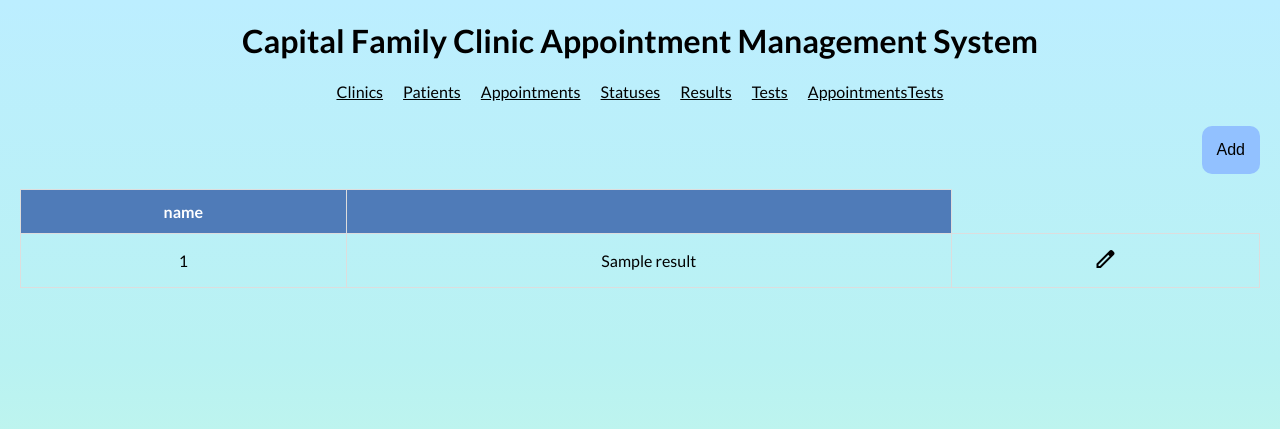
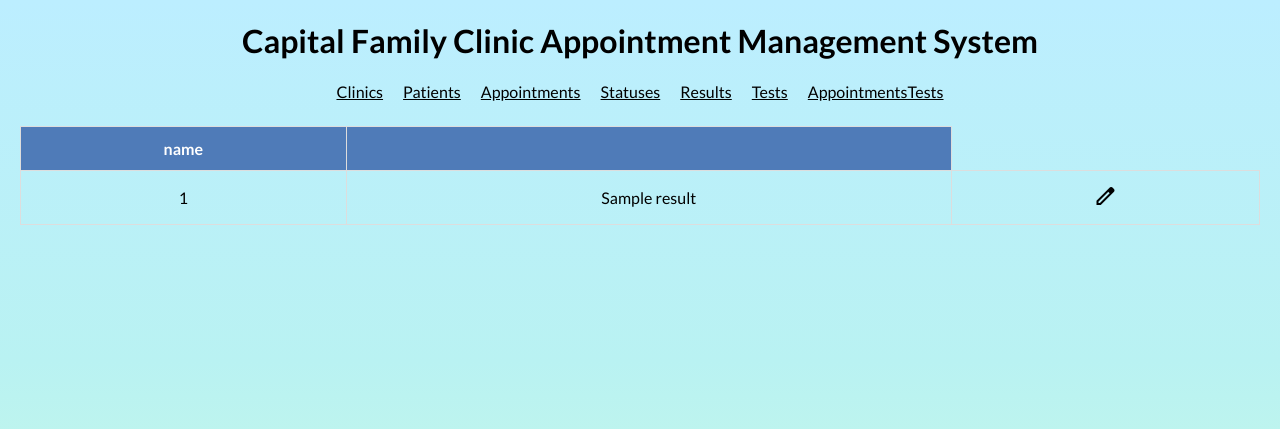
Before and after one commit to JDurham95/Clinic_appointment_management_system, a Flask app: template templates/results.j2 in a window 1280 px wide. Shown: the top 429 px of the page. Run offline with Flask 3, Linux system fonts and the light colour scheme; the template is opened without the code that fills it: most values are stand-ins (such as "Sample title", 1, 10 or a date in 2020); parts of the project's set-up code (start-up, migrations or seed data) failed here and were passed over; some libraries are stand-ins or nearby versions.

Commit message:
removed add button from results

```diff
--- a/templates/results.j2
+++ b/templates/results.j2
@@ -1,9 +1,5 @@
 {% extends "main.j2" %}
 {% block content %}
-
-<div class="add-container">
-    <button class="add">Add</button>
-</div>
 
 {# READ table #}
 <table>
@@ -29,22 +25,4 @@
     </tbody>
 </table>
 
-
-<div class="add-form-popup">
-    <div class="add-form">
-        <button class="close"><span class="material-symbols-outlined">close</span></button>
-
-        <h2>Add Result</h2>
-
-        <form>
-            <div>
-                <label for="result">Result:</label>
-                <input type="text" name="result">
-            </div>
-
-            <button class="submit">Submit</button>
-        </form>
-    </div>
-</div>
-
 {% endblock %}
```
